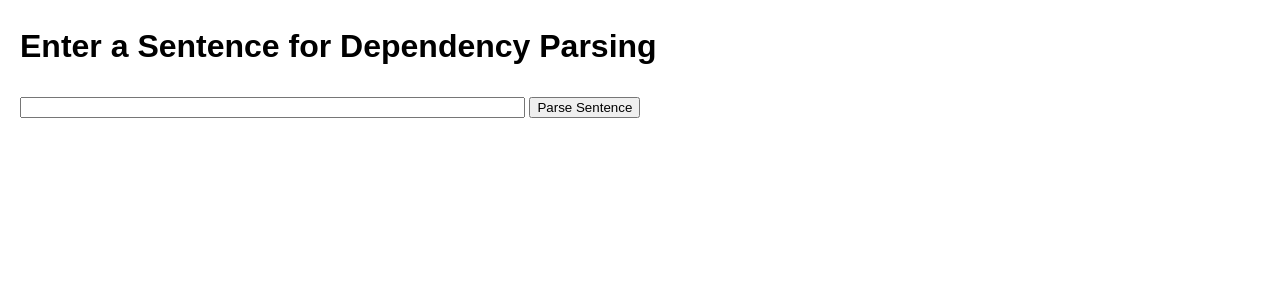
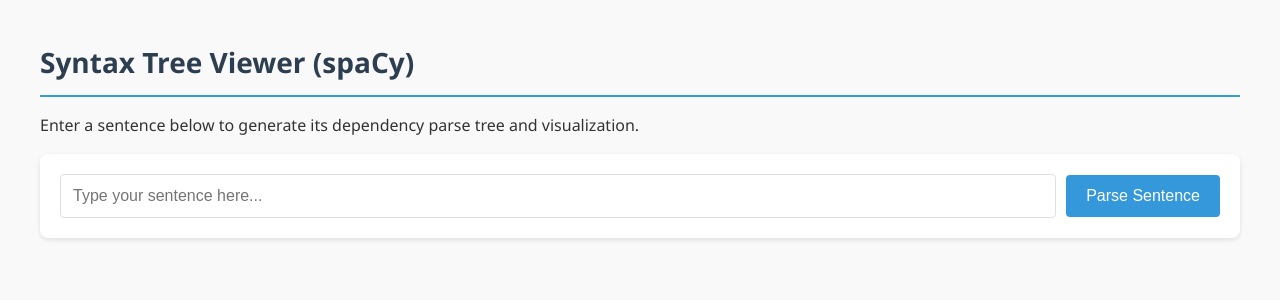
Before and after one commit to nuhyamin1/english-syntax-tree-diagram, a Flask app: page / in a window 1280 px wide. Shown: the top 300 px of the page. Run offline with Flask 3, Linux system fonts and the light colour scheme.

Commit message:
Add style

```diff
--- a/templates/index.html
+++ b/templates/index.html
@@ -2,47 +2,176 @@
 <html lang="en">
 <head>
     <meta charset="UTF-8">
+    <meta name="viewport" content="width=device-width, initial-scale=1.0">
     <title>Syntax Tree Viewer (spaCy)</title>
     <style>
-        body { font-family: sans-serif; margin: 20px; line-height: 1.6; }
-        .error { color: red; font-weight: bold; }
+        :root {
+            --primary-color: #3498db;
+            --secondary-color: #2c3e50;
+            --background-color: #f9f9f9;
+            --border-color: #e0e0e0;
+            --success-color: #2ecc71;
+            --error-color: #e74c3c;
+            --box-shadow: 0 2px 5px rgba(0,0,0,0.1);
+        }
+
+        body {
+            font-family: 'Segoe UI', Tahoma, Geneva, Verdana, sans-serif;
+            margin: 0;
+            padding: 20px;
+            line-height: 1.6;
+            background-color: var(--background-color);
+            color: #333;
+            max-width: 1200px;
+            margin: 0 auto;
+        }
+
+        h1, h2, h3 {
+            color: var(--secondary-color);
+            margin-top: 20px;
+            margin-bottom: 15px;
+        }
+
+        h1 {
+            border-bottom: 2px solid var(--primary-color);
+            padding-bottom: 10px;
+            font-size: 28px;
+        }
+
+        form {
+            background-color: white;
+            padding: 20px;
+            border-radius: 8px;
+            box-shadow: var(--box-shadow);
+            margin-bottom: 25px;
+            display: flex;
+            flex-wrap: wrap;
+            gap: 10px;
+            align-items: center;
+        }
+
+        input[type="text"] {
+            flex: 1;
+            padding: 12px;
+            border: 1px solid var(--border-color);
+            border-radius: 4px;
+            font-size: 16px;
+            min-width: 300px;
+            transition: border-color 0.3s;
+        }
+
+        input[type="text"]:focus {
+            outline: none;
+            border-color: var(--primary-color);
+            box-shadow: 0 0 0 2px rgba(52, 152, 219, 0.2);
+        }
+
+        input[type="submit"] {
+            background-color: var(--primary-color);
+            color: white;
+            border: none;
+            padding: 12px 20px;
+            border-radius: 4px;
+            cursor: pointer;
+            font-size: 16px;
+            transition: background-color 0.3s;
+        }
+
+        input[type="submit"]:hover {
+            background-color: #2980b9;
+        }
+
+        .error {
+            color: var(--error-color);
+            font-weight: bold;
+            padding: 10px;
+            background-color: rgba(231, 76, 60, 0.1);
+            border-radius: 4px;
+            margin: 15px 0;
+        }
+
         .displacy-container {
             margin-top: 20px;
-             border: 1px solid #ddd;
-             padding: 15px;
-             border-radius: 5px;
-             background-color: #fdfdfd;
-             overflow-x: auto; /* Add horizontal scroll if needed */
+            border: 1px solid var(--border-color);
+            padding: 25px 15px;
+            border-radius: 8px;
+            background-color: white;
+            overflow-x: auto;
+            box-shadow: var(--box-shadow);
         }
-        /* Style for the explanations list */
+
         .explanations-list {
-            margin-top: 20px;
-            padding: 10px;
-            background-color: #f0f0f0;
-            border: 1px solid #e0e0e0;
-            border-radius: 4px;
-            font-size: 0.9em;
+            margin-top: 25px;
+            padding: 20px;
+            background-color: white;
+            border: 1px solid var(--border-color);
+            border-radius: 8px;
+            font-size: 0.95em;
+            box-shadow: var(--box-shadow);
         }
+
+        .explanations-list h3 {
+            margin-top: 0;
+            color: var(--primary-color);
+            font-size: 20px;
+        }
+
         .explanations-list ul {
             list-style-type: none;
             padding-left: 0;
             margin: 0;
+            display: grid;
+            grid-template-columns: repeat(auto-fill, minmax(300px, 1fr));
+            gap: 10px;
         }
+
         .explanations-list li {
-            margin-bottom: 5px;
+            margin-bottom: 8px;
+            padding: 6px 10px;
+            border-radius: 4px;
+            background-color: #f8f9fa;
+            transition: background-color 0.2s;
         }
+
+        .explanations-list li:hover {
+            background-color: #edf2f7;
+        }
+
         .explanations-list strong {
             display: inline-block;
-             width: 80px; /* Adjust width as needed */
+            min-width: 60px;
             font-weight: bold;
             margin-right: 10px;
+            color: var(--secondary-color);
+        }
+
+        @media (max-width: 768px) {
+            .explanations-list ul {
+                grid-template-columns: 1fr;
+            }
+
+            input[type="text"] {
+                min-width: 100%;
+            }
+
+            form {
+                flex-direction: column;
+                align-items: stretch;
+            }
+        }
+
+        /* Optional: Style for the dependency visualization */
+        svg text {
+            font-family: 'Segoe UI', Tahoma, Geneva, Verdana, sans-serif !important;
         }
     </style>
 </head>
 <body>
-    <h1>Enter a Sentence for Dependency Parsing</h1>
+    <h1>Syntax Tree Viewer (spaCy)</h1>
+    <p>Enter a sentence below to generate its dependency parse tree and visualization.</p>
+
     <form method="post">
-        <input type="text" name="sentence" size="60" value="{{ input_sentence or '' }}">
+        <input type="text" name="sentence" size="60" placeholder="Type your sentence here..." value="{{ input_sentence or '' }}">
         <input type="submit" value="Parse Sentence">
     </form>
 
@@ -51,17 +180,17 @@
     {% endif %}
 
     {% if dependency_html_output %}
-        <h2>Dependency Parse:</h2>
+        <h2>Dependency Parse</h2>
         <div class="displacy-container">
             {{ dependency_html_output | safe }}
         </div>
 
         {% if explanations %}
             <div class="explanations-list">
-                 <h3>Dependency Label Explanations:</h3>
+                 <h3>Dependency Label Explanations</h3>
                  <ul>
                      {% for dep_tag, description in explanations.items() %}
-                         <li><strong>{{ dep_tag }}:</strong> {{ description }}</li>
+                         <li><strong>{{ dep_tag }}</strong> {{ description }}</li>
                      {% endfor %}
                  </ul>
              </div>
```
Lines whose indentation alone changed are shown as unchanged.
